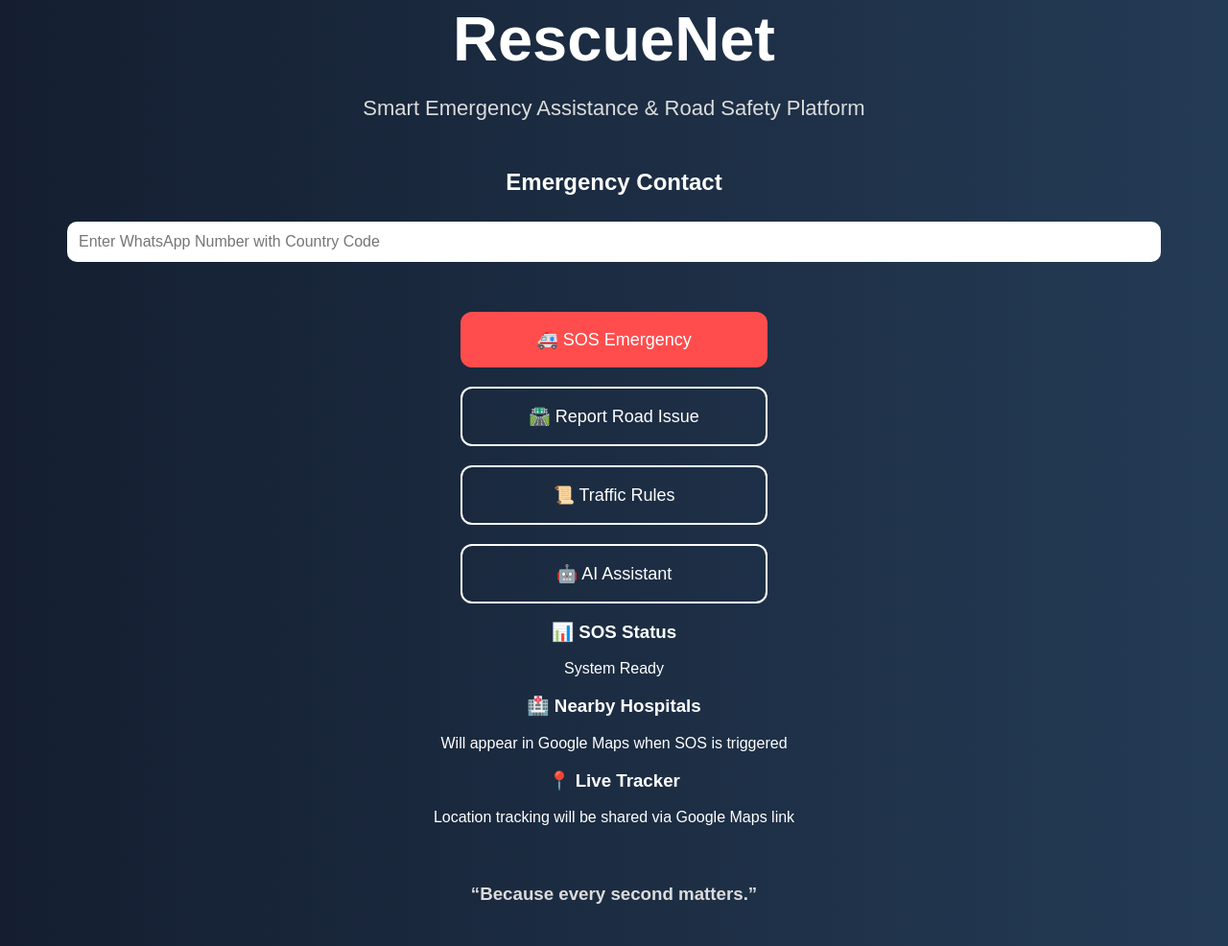
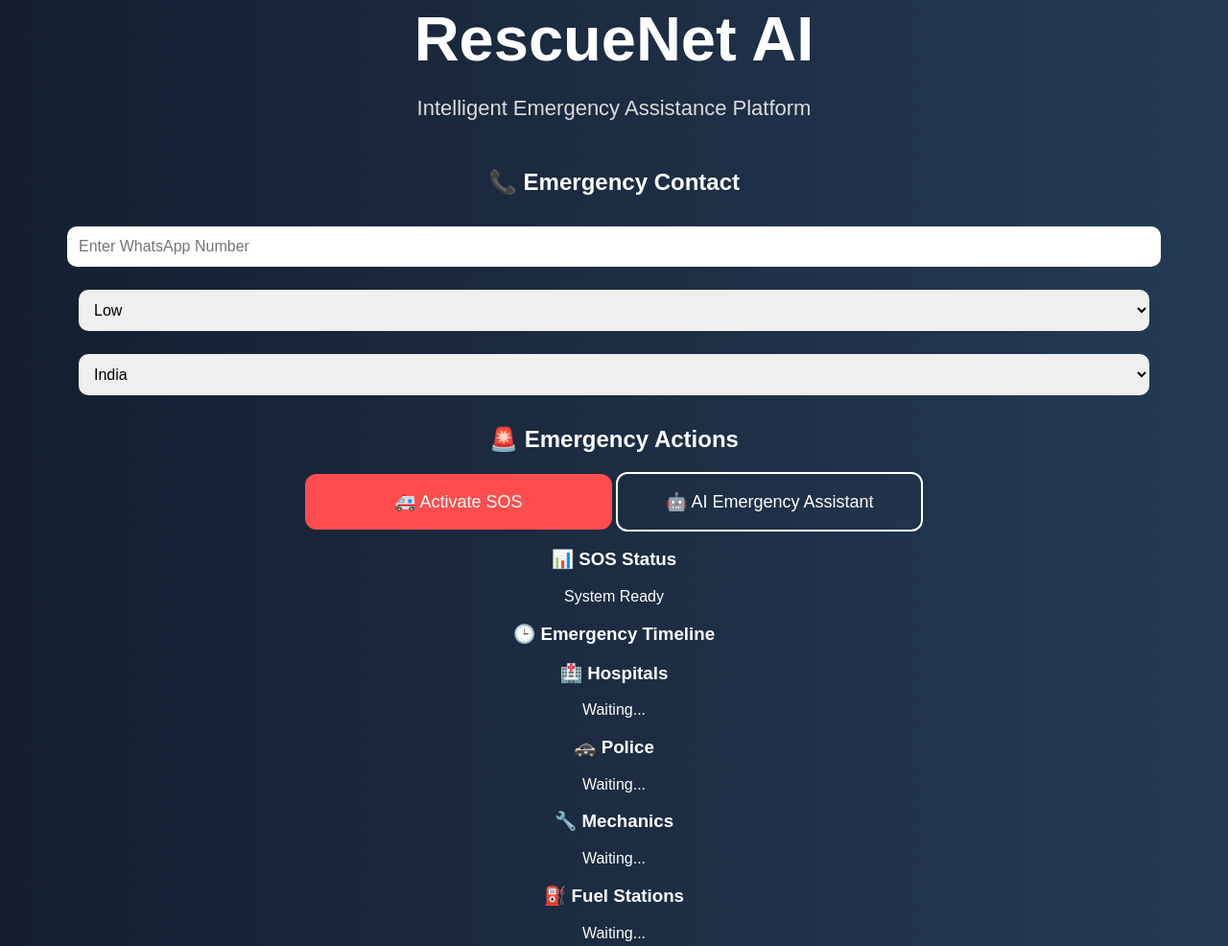
Before and after one commit to divya2538/RescueNet, a plain HTML site: page index.html in a window 1280 px wide. Shown: the part 220-1206 px from the top of the page at 96% size. Drawn offline with Linux system fonts and the light colour scheme.

Commit message:
Update index.html

```diff
--- a/index.html
+++ b/index.html
@@ -4,9 +4,11 @@
 <head>
 
     <meta charset="UTF-8">
-    <meta name="viewport" content="width=device-width, initial-scale=1.0">
 
-    <title>RescueNet</title>
+    <meta name="viewport"
+          content="width=device-width, initial-scale=1.0">
+
+    <title>RescueNet AI</title>
 
     <link rel="stylesheet" href="style.css">
 
@@ -16,7 +18,7 @@
 
     <nav>
 
-        <h2 class="logo">🚑 RescueNet</h2>
+        <h2 class="logo">🚑 RescueNet AI</h2>
 
         <div class="nav-links">
 
@@ -31,26 +33,49 @@
 
     <div class="container">
 
-        <h1 class="main-title">RescueNet</h1>
+        <h1 class="main-title">
+            RescueNet AI
+        </h1>
 
         <p class="tagline">
-            Smart Emergency Assistance & Road Safety Platform
+            Intelligent Emergency Assistance Platform
         </p>
 
-        <div class="contact-box">
+        <div class="dashboard-grid">
 
-            <h2>Emergency Contact</h2>
+            <div class="glass-card">
+
+                <h2>📞 Emergency Contact</h2>
 
                 <input type="text"
                        id="contactNumber"
-                   placeholder="Enter WhatsApp Number with Country Code">
+                       placeholder="Enter WhatsApp Number">
+
+                <select id="severityLevel">
+
+                    <option>Low</option>
+                    <option>Medium</option>
+                    <option>Critical</option>
+
+                </select>
+
+                <select id="country">
+
+                    <option>India</option>
+                    <option>USA</option>
+                    <option>UK</option>
+
+                </select>
 
             </div>
 
-        <div class="button-container">
+            <div class="glass-card">
 
-            <button class="sos-btn" onclick="findHelp()">
-                🚑 SOS Emergency
+                <h2>🚨 Emergency Actions</h2>
+
+                <button class="sos-btn"
+                        onclick="findHelp()">
+                    🚑 Activate SOS
                 </button>
 
                 <button id="cancelBtn"
@@ -61,19 +86,11 @@
                 </button>
 
                 <button class="normal-btn"
-                    onclick="window.location.href='report.html'">
-                🛣️ Report Road Issue
+                        onclick="window.location.href='ai.html'">
+                    🤖 AI Emergency Assistant
                 </button>
 
-            <button class="normal-btn"
-                    onclick="window.location.href='rules.html'">
-                📜 Traffic Rules
-            </button>
-
-            <button class="normal-btn"
-                    onclick="window.location.href='ai.html'">
-                🤖 AI Assistant
-            </button>
+            </div>
 
         </div>
 
@@ -81,27 +98,67 @@
 
             <h3>📊 SOS Status</h3>
 
-            <p id="result">System Ready</p>
-
-        </div>
-
-        <div class="hospital-box">
-
-            <h3>🏥 Nearby Hospitals</h3>
-
-            <p>
-                Will appear in Google Maps when SOS is triggered
+            <p id="result">
+                System Ready
             </p>
 
         </div>
 
-        <div class="tracker-box">
+        <div class="risk-container">
 
-            <h3>📍 Live Tracker</h3>
+            <div id="riskBar"></div>
 
-            <p>
-                Location tracking will be shared via Google Maps link
+        </div>
+
+        <div class="timeline-box">
+
+            <h3>🕒 Emergency Timeline</h3>
+
+            <ul id="timeline"></ul>
+
+        </div>
+
+        <div class="services-grid">
+
+            <div class="glass-card">
+
+                <h3>🏥 Hospitals</h3>
+
+                <p id="hospitalStatus">
+                    Waiting...
                 </p>
+
+            </div>
+
+            <div class="glass-card">
+
+                <h3>🚓 Police</h3>
+
+                <p id="policeStatus">
+                    Waiting...
+                </p>
+
+            </div>
+
+            <div class="glass-card">
+
+                <h3>🔧 Mechanics</h3>
+
+                <p id="mechanicStatus">
+                    Waiting...
+                </p>
+
+            </div>
+
+            <div class="glass-card">
+
+                <h3>⛽ Fuel Stations</h3>
+
+                <p id="fuelStatus">
+                    Waiting...
+                </p>
+
+            </div>
 
         </div>
 
```
Lines whose indentation alone changed are shown as unchanged.
